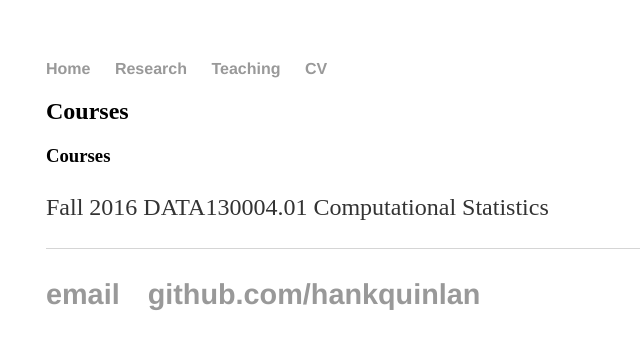
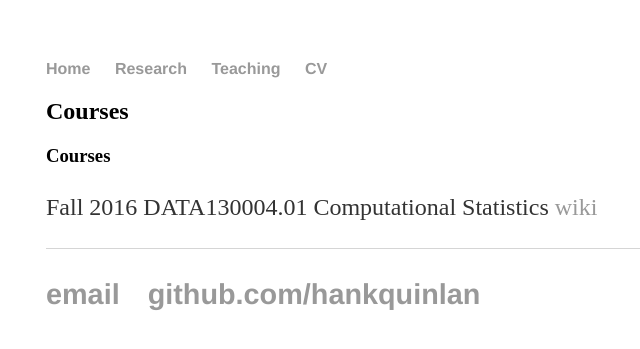
Before and after one commit to zhangnanfudan/zhangnanfudan.github.io, a Jekyll site: the page built from teaching/index.html, in a window 1280 px wide. Shown: the top 349 px of the page, without its empty margins (146-786 px from the left). Built offline with Jekyll 4.4.1, drawn with Linux system fonts in a browser that asks for light colours.

Commit message:
teaching

```diff
--- a/teaching/index.html
+++ b/teaching/index.html
@@ -8,6 +8,7 @@ title: Teaching
 			<h3>Courses</h3>
 
 			<p>
-			Fall 2016 DATA130004.01	Computational Statistics
+			Fall 2016
+			DATA130004.01	Computational Statistics <a href="http://shjkx.wang"> wiki</a>
 			</p>
 		</div>
```
Also changed, not shown: 1 other file.
